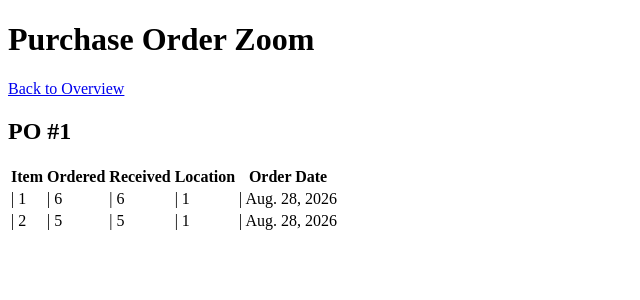
After one commit to Yessica-C/CSCE4350, a Django app: page /inventory/purchase_orders/1/ in a window 1280 px wide. The commit adds this page. Shown: the top 300 px of the page, without its empty margins (0-640 px from the left). Run offline with Django 5.2, Linux system fonts and the light colour scheme; data comes from the database, SQL or seed files in the repository; both versions use the stored data as it was after the commit.

Commit message:
purchase order table

```diff
--- a/projectdir/auto_store/inventory/admin.py
+++ b/projectdir/auto_store/inventory/admin.py
@@ -1,6 +1,7 @@
 from django.contrib import admin
-from .models import Item, Location, Inventory_Entry
+from .models import Item, Location, Inventory_Entry, Purchase_Order
 
 admin.site.register(Item)
 admin.site.register(Location)
 admin.site.register(Inventory_Entry)
+admin.site.register(Purchase_Order)
--- a/projectdir/auto_store/inventory/models.py
+++ b/projectdir/auto_store/inventory/models.py
@@ -2,7 +2,7 @@ from django.db import models
 
 # Create your models here.
 class Item(models.Model):
-    id = models.IntegerField(primary_key=True)
+    id = models.IntegerField(primary_key=True,auto_created=True)
     name = models.CharField(max_length=100)
     description = models.TextField()
     price = models.DecimalField(max_digits=10, decimal_places=2)
@@ -18,9 +18,21 @@ class Location(models.Model):
         return str(self.id) + " | " + self.name
 
 class Inventory_Entry(models.Model):
-    id = models.IntegerField(primary_key=True)
+    id = models.IntegerField(primary_key=True,auto_created=True)
     item_id = models.ForeignKey(Item, on_delete=models.CASCADE)
     location_id = models.ForeignKey(Location, on_delete=models.CASCADE)
     quantity_on_hand = models.IntegerField()
     def __str__(self):
         return "item #" +str(self.item_id) + " | location #" + str(self.location_id) + " | quantity:" + str(self.quantity_on_hand)
+
+class Purchase_Order(models.Model):
+    id = models.IntegerField(primary_key=True,auto_created=True)
+    item_id = models.ForeignKey(Item, on_delete=models.CASCADE)
+    location_id = models.ForeignKey(Location, on_delete=models.CASCADE)
+    po_num = models.IntegerField()
+    order_date = models.DateField()
+    quantity_ordered = models.IntegerField()
+    quantity_received = models.IntegerField(default=0)
+    item_cost = models.DecimalField(max_digits=10, decimal_places=2)
+    def __str__(self):
+        return "PO #" + str(self.po_num) + " | item #" + str(self.item_id.id) + " | location #" + str(self.location_id.id) + " | ordered:" + str(self.quantity_ordered) + " | received:" + str(self.quantity_received)
--- a/projectdir/auto_store/inventory/templates/inventory/all_items.html
+++ b/projectdir/auto_store/inventory/templates/inventory/all_items.html
@@ -7,6 +7,8 @@
 </head>
 <body>
 	<h1>All Items</h1>
+    <a href="/inventory/">Inventory Home</a>
+
 	<table>
 		<tbody>
             <tr>
@@ -15,7 +17,7 @@
                 <th>Description</th>
                 <th>Price</th>
                 <th>Last Cost</th>
-                <th>Total Quantity</th>
+                <th>On Hand Quantity</th>
             </tr>
                 {% for entry in table %}
                     <tr>
@@ -25,6 +27,7 @@
                         <td>{{ entry.item_price }}</td>
                         <td>{{ entry.item_last_cost }}</td>
                         <td>{{ entry.total_quantity }}</td>
+                        <td><a href="{{ entry.item_id }}">zoom</a></td>
                     </tr>
                 {% empty %}
                     <tr>
--- a/projectdir/auto_store/inventory/templates/inventory/inventory_homepage.html
+++ b/projectdir/auto_store/inventory/templates/inventory/inventory_homepage.html
@@ -7,5 +7,7 @@
   </head>
   <body>
     <h1>Inventory Homepage!</h1>
+    <p><a href="/inventory/items/">Items</a></p>
+    <p><a href="/inventory/purchase_orders/">Purchase Orders</a></p>
   </body>
 </html>
--- a/projectdir/auto_store/inventory/templates/inventory/item_zoom.html
+++ b/projectdir/auto_store/inventory/templates/inventory/item_zoom.html
@@ -7,6 +7,7 @@
   </head>
   <body>
     <h1>Item Zoom</h1>
+    <p><a href="/inventory/items/">Back to items</a></p>
     <h2>{{item.name}} - {{total_quantity}}</h2>
     <table>
       <tr>
--- /dev/null
+++ b/projectdir/auto_store/inventory/templates/inventory/po_zoom.html
@@ -0,0 +1,37 @@
+<!DOCTYPE html>
+<html lang="en">
+<head>
+	<meta charset="UTF-8">
+	<meta name="viewport" content="width=device-width, initial-scale=1.0">
+	<title>Purchase Order</title>
+</head>
+<body>
+	<header>
+		<h1>Purchase Order Zoom</h1>
+	</header>
+	<a href="/inventory/purchase_orders/">Back to Overview</a>
+	<h2>PO #{{ po_num }}</h2>
+	<table>
+		<thead>
+			<tr>
+				<th>Item</th>
+				<th>Ordered</th>
+				<th>Received</th>
+                <th>Location</th>
+                <th>Order Date</th>
+			</tr>
+		</thead>
+		<tbody>
+			{% for entry in po_table %}
+			<tr>
+				<td>| {{ entry.item_id.id }}</td>
+				<td>| {{ entry.quantity_ordered }}</td>
+				<td>| {{ entry.quantity_received }}</td>
+                <td>| {{ entry.location_id.id }}</td>
+                <td>| {{ entry.order_date }}</td>
+			</tr>
+			{% endfor %}
+		</tbody>
+	</table>
+</body>
+</html>
--- a/projectdir/auto_store/inventory/urls.py
+++ b/projectdir/auto_store/inventory/urls.py
@@ -6,4 +6,6 @@ urlpatterns = [
 	path('inventory/', views.inventory_homepage, name="inventory_homepage"),
     path('inventory/items/', views.all_items, name="item_overview"),
 	path('inventory/items/<int:item_id>/', views.item_zoom, name="item_zoom"),
+    path('inventory/purchase_orders/', views.all_pos, name="purchase_order_overview"),
+	path('inventory/purchase_orders/<int:po_num>/', views.po_zoom, name="po_zoom"),
 ]
--- a/projectdir/auto_store/inventory/utils.py
+++ b/projectdir/auto_store/inventory/utils.py
@@ -1,4 +1,6 @@
-from .models import Inventory_Entry
+from turtle import pos
+
+from .models import Inventory_Entry, Purchase_Order
 
 def quantity_on_hand(item_id):
     sum = 0
@@ -19,3 +21,17 @@ def quantity_on_hand_by_location(item_id, location_id):
         sum += entry.quantity_on_hand
     #return sum
     return sum
+
+def get_full_po(po_num):
+    #get all purchase order entries with matching po_num
+    po = Purchase_Order.objects.filter(po_num=po_num)
+    return po
+
+def get_po_number_list():
+    #get all unique purchase order numbers
+    po_nums = Purchase_Order.objects.values_list('po_num', flat=True).distinct()
+    table = []
+    for num in po_nums:
+        date = Purchase_Order.objects.filter(po_num=num).first().order_date
+        table.append({'po_num': num, 'date': date})
+    return table
--- a/projectdir/auto_store/inventory/views.py
+++ b/projectdir/auto_store/inventory/views.py
@@ -1,13 +1,11 @@
 from django.shortcuts import get_object_or_404, render
 from django.http import Http404
 from .models import Item, Location
-from .utils import quantity_on_hand
-from .utils import quantity_on_hand_by_location
+from .utils import quantity_on_hand, quantity_on_hand_by_location
+from .utils import get_full_po, get_po_number_list
+
 
 # hello world page
-def inventory_homepage(request):
-    items = Item.objects.all()
-    return render(request, 'inventory/inventory_homepage.html', {'items': items})
 
 def all_items(request):
     items = Item.objects.all()
@@ -23,6 +21,22 @@ def all_items(request):
         })
     return render(request, 'inventory/all_items.html', {'table': table})
 
+def all_pos(request):
+    #get all unique purchase order numbers
+    #get order date for each number
+    #append each to table
+    table = []
+    for po in get_po_number_list():
+        table.append({
+            'po_num': po['po_num'],
+            'date': po['date']
+        })
+    return render(request, 'inventory/all_pos.html', {'table': table})
+
+def inventory_homepage(request):
+    items = Item.objects.all()
+    return render(request, 'inventory/inventory_homepage.html', {'items': items})
+
 def item_zoom(request, item_id):
     try:
         item = Item.objects.get(id=item_id)
@@ -37,3 +51,7 @@ def item_zoom(request, item_id):
             'quantity_on_hand': quantity_on_hand_by_location(item_id, location.id)
         })
     return render(request, 'inventory/item_zoom.html', {'item': item, 'loc_table': loc_table, 'total_quantity': quantity_on_hand(item_id)})
+
+def po_zoom(request, po_num):
+    po_table = get_full_po(po_num)
+    return render(request, 'inventory/po_zoom.html', {'po_num': po_num, 'po_table': po_table})
```
Also changed, not shown: projectdir/auto_store/inventory/templates/inventory/all_pos.html (added, +29 -0 lines), projectdir/auto_store/db.sqlite3, projectdir/auto_store/inventory/migrations/0003_alter_inventory_entry_id_alter_item_id_and_more.py (added), 1 other file.
